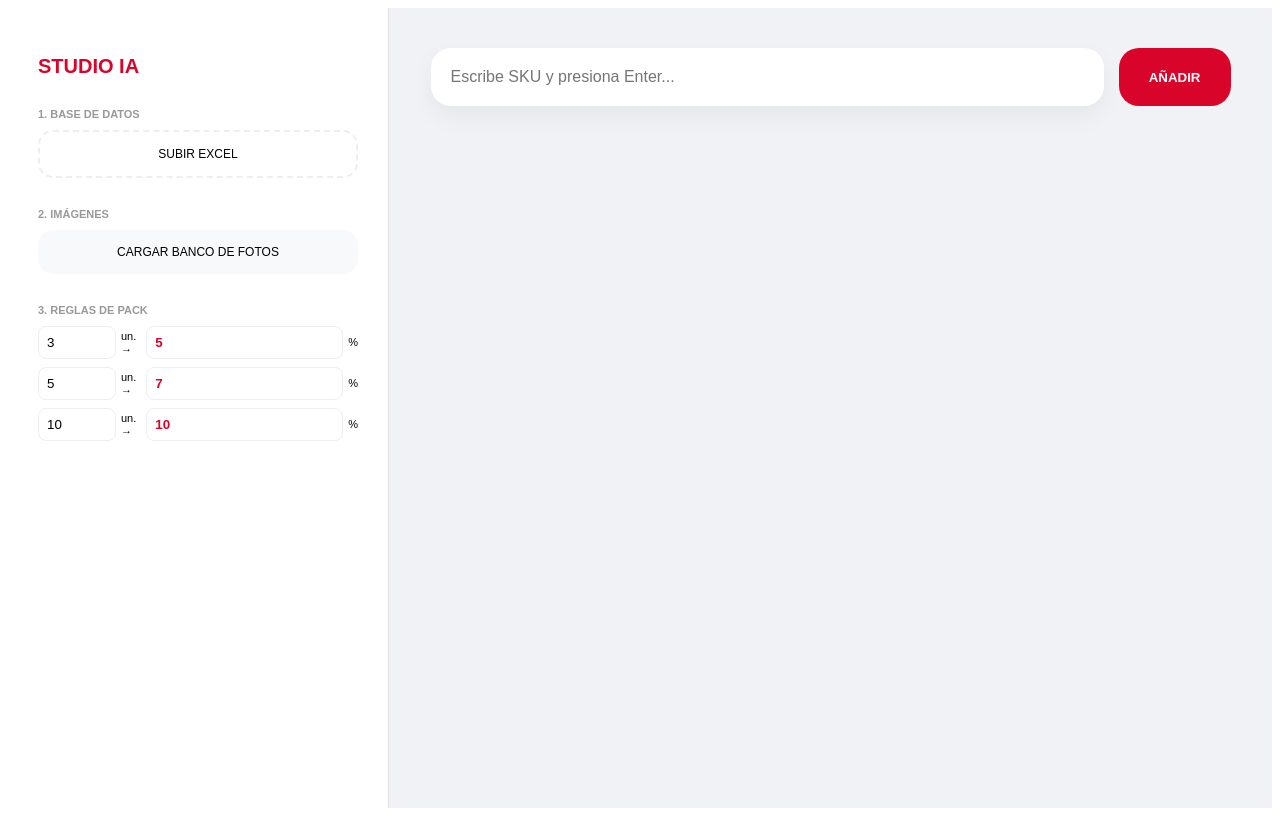
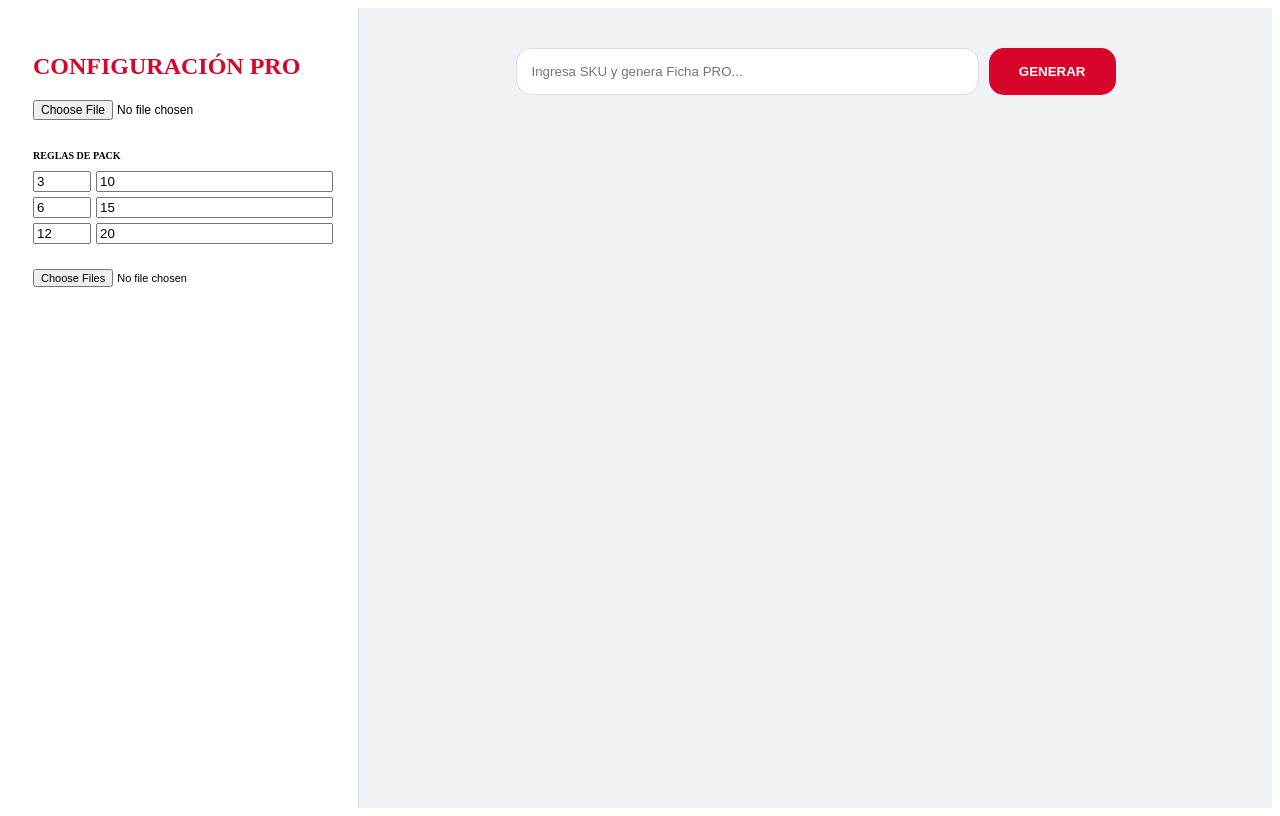
Before and after one commit to tabladamotosrepuestos-art/mi-app-estudio, a React (Vite) app in the folder mi-app-ai/: page / in a window 1280 px wide. Built offline with nearby package versions, Linux system fonts and the light colour scheme; the HTML template or start-up script is replaced by a standard one.

Commit message:
Update App.tsx

```diff
--- a/mi-app-ai/src/App.tsx
+++ b/mi-app-ai/src/App.tsx
@@ -1,86 +1,102 @@
 import React, { useState } from 'react';
 import * as XLSX from 'xlsx';
 
-// 1. Definimos las estructuras de datos para que TypeScript no de error
-interface Regla {
-  x: number;
-  y: number;
+interface Regla { x: number; y: number; }
+interface Producto {
+  id: number; sku: string; nombre: string; costo: number; rent: number;
+  cantidad: number; descuentoManual: number;
 }
 
-interface Producto {
-  id: number;
-  sku: string;
-  nombre: string;
-  costo: number;
-  rent: number;
-  cantidad: number;
-  descuentoManual: number;
-}
-
-// 2. Componente de Tarjeta Individual (Estilo Studio IA)
-const ProductoCard = ({
-  producto,
-  bancoFotos,
-  reglasPack,
-  onUpdate,
-  onDelete
-}: {
-  producto: Producto,
-  bancoFotos: Record<string, string>,
-  reglasPack: Regla[],
-  onUpdate: (p: Producto) => void,
-  onDelete: () => void
+const FichaComercialPro = ({ producto, bancoFotos, reglasPack, onUpdate, onDelete }: {
+  producto: Producto, bancoFotos: Record<string, string>, reglasPack: Regla[],
+  onUpdate: (p: Producto) => void, onDelete: () => void
 }) => {
   const foto = bancoFotos[producto.sku.toLowerCase()];
+  const precioBase = producto.costo * (1 + producto.rent / 100);
 
-  const precioBase = producto.costo * (1 + producto.rent / 100);
-  const reglaPack = [...reglasPack]
-    .sort((a, b) => b.x - a.x)
-    .find(r => producto.cantidad >= r.x);
-
+  // Lógica de mejor precio (Studio IA)
+  const reglaPack = [...reglasPack].sort((a, b) => b.x - a.x).find(r => producto.cantidad >= r.x);
   const descFinal = reglaPack ? reglaPack.y : producto.descuentoManual;
-  const unitario = precioBase * (1 - descFinal / 100);
+  const unitarioFinal = precioBase * (1 - descFinal / 100);
+  const valorTotal = unitarioFinal * producto.cantidad;
 
   return (
-    <div style={{ width: '360px', backgroundColor: 'white', borderRadius: '40px', overflow: 'hidden', boxShadow: '0 20px 40px rgba(0,0,0,0.1)', position: 'relative' }}>
-      <button onClick={onDelete} style={{ position: 'absolute', top: '15px', right: '15px', border: 'none', background: 'rgba(0,0,0,0.5)', color: 'white', borderRadius: '50%', width: '30px', height: '30px', cursor: 'pointer', zIndex: 10 }}>×</button>
+    <div style={{ width: '400px', fontFamily: 'sans-serif', marginBottom: '40px' }}>
+      {/* PANEL DE CONTROL SUPERIOR (EDITOR) */}
+      <div style={{ backgroundColor: 'white', padding: '20px', borderRadius: '30px 30px 0 0', boxShadow: '0 10px 30px rgba(0,0,0,0.05)', borderBottom: '1px solid #eee' }}>
+        <div style={{ display: 'flex', justifyContent: 'space-between', marginBottom: '15px' }}>
+          <span style={{ fontSize: '10px', fontWeight: 'bold', color: '#2ecc71' }}>● EN INVENTARIO</span>
+          <button onClick={onDelete} style={{ background: 'none', border: 'none', cursor: 'pointer', color: '#ccc' }}>✕</button>
+        </div>
+        <label style={{ fontSize: '9px', color: '#999', display: 'block' }}>DESCRIPCIÓN</label>
+        <div style={{ fontWeight: 'bold', fontSize: '12px', marginBottom: '10px', borderBottom: '1px solid #f0f0f0', paddingBottom: '5px' }}>{producto.nombre}</div>
 
-      <div style={{ position: 'relative', height: '320px', backgroundColor: '#f9f9f9' }}>
-        <div style={{ position: 'absolute', top: '20px', left: '20px', backgroundColor: '#d90429', color: 'white', padding: '5px 15px', borderRadius: '20px', fontWeight: 'bold', fontSize: '11px', zIndex: 2 }}>SKU: {producto.sku}</div>
-        {foto ? <img src={foto} style={{ width: '100%', height: '100%', objectFit: 'cover' }} /> : <div style={{ height: '100%', display: 'flex', alignItems: 'center', justifyContent: 'center', color: '#ccc', fontSize: '12px' }}>SIN IMAGEN</div>}
-      </div>
-
-      <div style={{ padding: '20px', display: 'flex', gap: '15px', backgroundColor: '#fff', borderTop: '1px solid #eee' }}>
+        <div style={{ display: 'flex', gap: '10px', marginBottom: '15px' }}>
           <div style={{ flex: 1 }}>
-          <label style={{ fontSize: '10px', color: '#999', display: 'block', marginBottom: '5px' }}>CANTIDAD</label>
-          <div style={{ display: 'flex', alignItems: 'center', gap: '8px' }}>
-            <button onClick={() => onUpdate({ ...producto, cantidad: Math.max(1, producto.cantidad - 1) })} style={{ width: '30px', height: '30px', borderRadius: '8px', border: '1px solid #ddd', cursor: 'pointer' }}>-</button>
-            <span style={{ fontWeight: 'bold' }}>{producto.cantidad}</span>
-            <button onClick={() => onUpdate({ ...producto, cantidad: producto.cantidad + 1 })} style={{ width: '30px', height: '30px', borderRadius: '8px', border: '1px solid #ddd', cursor: 'pointer' }}>+</button>
-          </div>
+            <label style={{ fontSize: '9px', color: '#999' }}>PRECIO BASE</label>
+            <div style={{ padding: '8px', backgroundColor: '#f9f9f9', borderRadius: '8px', fontSize: '13px' }}>${precioBase.toFixed(2)}</div>
           </div>
           <div style={{ flex: 1 }}>
-          <label style={{ fontSize: '10px', color: '#999', display: 'block', marginBottom: '5px' }}>DESC. %</label>
-          <input
-            type="number"
-            value={producto.descuentoManual}
-            onChange={(e) => onUpdate({ ...producto, descuentoManual: parseInt(e.target.value) || 0 })}
-            style={{ width: '100%', padding: '8px', borderRadius: '8px', border: '1px solid #eee', fontWeight: 'bold' }}
-          />
+            <label style={{ fontSize: '9px', color: '#999' }}>DCTO (%)</label>
+            <input type="number" value={producto.descuentoManual} onChange={(e) => onUpdate({...producto, descuentoManual: parseInt(e.target.value) || 0})}
+                   style={{ width: '100%', padding: '8px', border: '1px solid #ffebee', borderRadius: '8px', backgroundColor: '#fff5f5', color: '#d90429', fontWeight: 'bold' }} />
           </div>
         </div>
 
-      <div style={{ backgroundColor: 'black', padding: '25px', color: 'white' }}>
-        <h2 style={{ fontSize: '15px', margin: '0 0 10px 0', textTransform: 'uppercase', height: '40px', overflow: 'hidden' }}>{producto.nombre}</h2>
+        <div style={{ display: 'flex', justifyContent: 'space-between', alignItems: 'center' }}>
+          <span style={{ fontSize: '10px', fontWeight: 'bold', color: '#d90429' }}>PACK COMERCIAL</span>
+          <div style={{ display: 'flex', gap: '5px' }}>
+            {[1, 3, 6, 12].map(n => (
+              <button key={n} onClick={() => onUpdate({...producto, cantidad: n})}
+                      style={{ padding: '5px 10px', borderRadius: '8px', border: 'none', fontSize: '10px', fontWeight: 'bold', cursor: 'pointer',
+                               backgroundColor: producto.cantidad === n ? '#d90429' : '#f0f0f0', color: producto.cantidad === n ? 'white' : '#666' }}>x{n}</button>
+            ))}
+          </div>
+        </div>
+      </div>
+
+      {/* FICHA VISUAL (PARA EL CLIENTE) */}
+      <div style={{ backgroundColor: 'white', borderRadius: '0 0 40px 40px', overflow: 'hidden', boxShadow: '0 20px 40px rgba(0,0,0,0.1)', position: 'relative' }}>
+        <div style={{ position: 'relative', height: '380px' }}>
+          {descFinal > 0 && (
+            <div style={{ position: 'absolute', top: '20px', right: '20px', backgroundColor: '#d90429', color: 'white', width: '60px', height: '60px', borderRadius: '50%', display: 'flex', flexDirection: 'column', alignItems: 'center', justifyContent: 'center', zIndex: 5, boxShadow: '0 5px 15px rgba(217,4,4,0.4)' }}>
+              <span style={{ fontSize: '10px', fontWeight: 'bold' }}>AHORRA</span>
+              <span style={{ fontSize: '16px', fontWeight: '900' }}>{descFinal}%</span>
+              <span style={{ fontSize: '8px' }}>OFF</span>
+            </div>
+          )}
+          <div style={{ position: 'absolute', top: '20px', left: '20px', backgroundColor: '#d90429', color: 'white', padding: '5px 15px', borderRadius: '20px', fontWeight: 'bold', fontSize: '11px', zIndex: 2 }}>SKU: {producto.sku}</div>
+          {foto && <img src={foto} style={{ width: '100%', height: '100%', objectFit: 'cover' }} />}
+        </div>
+
+        <div style={{ backgroundColor: 'black', padding: '30px', color: 'white' }}>
+          <div style={{ display: 'flex', justifyContent: 'space-between', alignItems: 'flex-start' }}>
+            <div style={{ flex: 1 }}>
+              <h2 style={{ fontSize: '20px', margin: '0 0 5px 0', textTransform: 'uppercase', fontWeight: '900', lineHeight: '1.1' }}>{producto.nombre}</h2>
+              <p style={{ fontSize: '11px', color: '#999', margin: '0 0 20px 0' }}>{producto.nombre}</p>
+            </div>
+            <div style={{ textAlign: 'right' }}>
+              <div style={{ fontSize: '12px', color: '#666', textDecoration: 'line-through' }}>${precioBase.toFixed(2)}</div>
+              <div style={{ fontSize: '32px', color: '#d90429', fontWeight: '900' }}>${unitarioFinal.toLocaleString('es-AR', { minimumFractionDigits: 2 })}</div>
+              <div style={{ fontSize: '9px', color: '#666' }}>PVP UNITARIO</div>
+            </div>
+          </div>
+
+          <div style={{ backgroundColor: '#d90429', borderRadius: '25px', padding: '20px', marginTop: '10px', position: 'relative' }}>
+            <div style={{ display: 'flex', gap: '10px', marginBottom: '15px' }}>
+              <div style={{ backgroundColor: 'rgba(255,255,255,0.2)', padding: '10px 15px', borderRadius: '15px', fontSize: '11px', fontWeight: 'bold', flex: 1 }}>LLEVANDO {producto.cantidad} UNIDADES</div>
+              <div style={{ backgroundColor: '#f1c40f', color: 'black', padding: '10px 15px', borderRadius: '15px', fontSize: '11px', fontWeight: '900', flex: 0.8, textAlign: 'center' }}>¡MEJOR PRECIO!</div>
+            </div>
             <div style={{ display: 'flex', justifyContent: 'space-between', alignItems: 'flex-end' }}>
               <div>
-            <p style={{ fontSize: '11px', color: reglaPack ? '#4cc9f0' : '#d90429', fontWeight: 'bold', margin: 0 }}>
-              {reglaPack ? `PACK ${reglaPack.x} UN. -${descFinal}%` : `OFERTA -${descFinal}%`}
-            </p>
-            <p style={{ fontSize: '9px', color: '#555', margin: 0 }}>TOTAL: ${(unitario * producto.cantidad).toLocaleString('es-AR')}</p>
+                <div style={{ fontSize: '10px', fontWeight: 'bold', opacity: 0.8 }}>VALOR TOTAL</div>
+                <div style={{ fontSize: '20px', fontWeight: '900', backgroundColor: 'white', color: '#d90429', padding: '5px 15px', borderRadius: '15px', display: 'inline-block' }}>${valorTotal.toLocaleString('es-AR', { minimumFractionDigits: 2 })}</div>
               </div>
-          <div style={{ color: '#d90429', fontSize: '30px', fontWeight: 'bold' }}>
-            ${unitario.toLocaleString('es-AR', { minimumFractionDigits: 2 })}
+              <div style={{ textAlign: 'right' }}>
+                <div style={{ fontSize: '10px', fontWeight: 'bold' }}>EL PRECIO BAJA A</div>
+                <div style={{ fontSize: '24px', fontWeight: '900' }}>${unitarioFinal.toLocaleString('es-AR', { minimumFractionDigits: 2 })} <span style={{ fontSize: '12px' }}>c/u</span></div>
+              </div>
+            </div>
           </div>
         </div>
       </div>
@@ -88,102 +104,67 @@ const ProductoCard = ({
   );
 };
 
-// 3. Componente Principal
 export default function App() {
   const [skuInput, setSkuInput] = useState("");
   const [items, setItems] = useState<Producto[]>([]);
   const [dbPrecios, setDbPrecios] = useState<any[]>([]);
   const [bancoFotos, setBancoFotos] = useState<Record<string, string>>({});
-  const [reglasPack, setReglasPack] = useState<Regla[]>([{ x: 3, y: 5 }, { x: 5, y: 7 }, { x: 10, y: 10 }]);
+  const [reglasPack, setReglasPack] = useState<Regla[]>([{ x: 3, y: 10 }, { x: 6, y: 15 }, { x: 12, y: 20 }]);
 
   const agregarProducto = () => {
     const cod = skuInput.trim();
     if (!cod) return;
     const info = dbPrecios.find((p: any) => String(p.SKU).trim() === cod);
     const nuevo: Producto = {
-      id: Date.now(),
-      sku: cod,
-      nombre: info?.["NOMBRE "] || "PRODUCTO NO VINCULADO",
-      costo: parseFloat(info?.costo) || 0,
-      rent: parseFloat(info?.["rentabilidad "]) || 0,
-      cantidad: 1,
-      descuentoManual: 0
+      id: Date.now(), sku: cod, nombre: info?.["NOMBRE "] || "PRODUCTO NO VINCULADO",
+      costo: parseFloat(info?.costo) || 0, rent: parseFloat(info?.["rentabilidad "]) || 0,
+      cantidad: 1, descuentoManual: 0
     };
     setItems([nuevo, ...items]);
     setSkuInput("");
   };
 
   return (
-    <div style={{ display: 'flex', height: '100vh', backgroundColor: '#f0f2f5', fontFamily: 'sans-serif' }}>
-      <aside style={{ width: '320px', padding: '30px', backgroundColor: 'white', borderRight: '1px solid #e0e0e0', overflowY: 'auto' }}>
-        <h1 style={{ color: '#d90429', fontSize: '20px', fontWeight: 'bold', marginBottom: '30px' }}>STUDIO IA</h1>
-
-        <div style={{ marginBottom: '30px' }}>
-          <p style={{ fontSize: '11px', color: '#999', fontWeight: 'bold', marginBottom: '10px' }}>1. BASE DE DATOS</p>
-          <label style={{ display: 'block', padding: '15px', border: '2px dashed #eee', borderRadius: '15px', textAlign: 'center', cursor: 'pointer', fontSize: '12px' }}>
-            <input type="file" hidden onChange={(e) => {
-              const file = e.target.files?.[0];
-              if (!file) return;
+    <div style={{ display: 'flex', height: '100vh', backgroundColor: '#f0f2f5' }}>
+      <aside style={{ width: '300px', padding: '25px', backgroundColor: 'white', borderRight: '1px solid #ddd', overflowY: 'auto' }}>
+        <h2 style={{ color: '#d90429' }}>CONFIGURACIÓN PRO</h2>
+        <input type="file" onChange={(e) => {
           const reader = new FileReader();
           reader.onload = (evt) => {
             const wb = XLSX.read(evt.target?.result, { type: 'binary' });
             setDbPrecios(XLSX.utils.sheet_to_json(wb.Sheets[wb.SheetNames[0]]));
           };
-              reader.readAsBinaryString(file);
-            }} />
-            {dbPrecios.length > 0 ? "✅ EXCEL CONECTADO" : "SUBIR EXCEL"}
-          </label>
+          reader.readAsBinaryString(e.target.files![0]);
+        }} style={{ marginBottom: '20px', fontSize: '12px' }} />
+
+        <p style={{ fontSize: '10px', fontWeight: 'bold' }}>REGLAS DE PACK</p>
+        {reglasPack.map((r, i) => (
+          <div key={i} style={{ display: 'flex', gap: '5px', marginBottom: '5px' }}>
+            <input type="number" value={r.x} onChange={(e) => { const n = [...reglasPack]; n[i].x = parseInt(e.target.value); setReglasPack(n); }} style={{ width: '50px' }} />
+            <input type="number" value={r.y} onChange={(e) => { const n = [...reglasPack]; n[i].y = parseInt(e.target.value); setReglasPack(n); }} style={{ flex: 1 }} />
           </div>
+        ))}
 
-        <div style={{ marginBottom: '30px' }}>
-          <p style={{ fontSize: '11px', color: '#999', fontWeight: 'bold', marginBottom: '10px' }}>2. IMÁGENES</p>
-          <label style={{ display: 'block', padding: '15px', backgroundColor: '#f8f9fa', borderRadius: '15px', textAlign: 'center', cursor: 'pointer', fontSize: '12px' }}>
-            <input type="file" hidden multiple onChange={(e) => {
-              const files = Array.from(e.target.files || []);
-              files.forEach(f => {
+        <input type="file" multiple onChange={(e) => {
+          Array.from(e.target.files!).forEach(f => {
             const r = new FileReader();
             r.onloadend = () => setBancoFotos(prev => ({ ...prev, [f.name.split('.')[0].toLowerCase().trim()]: r.result as string }));
             r.readAsDataURL(f);
           });
-            }} />
-            CARGAR BANCO DE FOTOS
-          </label>
-        </div>
-
-        <p style={{ fontSize: '11px', color: '#999', fontWeight: 'bold', marginBottom: '10px' }}>3. REGLAS DE PACK</p>
-        {reglasPack.map((r, i) => (
-          <div key={i} style={{ display: 'flex', gap: '5px', marginBottom: '8px' }}>
-            <input type="number" value={r.x} onChange={(e) => { const n = [...reglasPack]; n[i].x = parseInt(e.target.value) || 0; setReglasPack(n); }} style={{ width: '60px', padding: '8px', border: '1px solid #eee', borderRadius: '8px' }} />
-            <span style={{alignSelf:'center', fontSize:'11px'}}>un. →</span>
-            <input type="number" value={r.y} onChange={(e) => { const n = [...reglasPack]; n[i].y = parseInt(e.target.value) || 0; setReglasPack(n); }} style={{ flex: 1, padding: '8px', border: '1px solid #eee', borderRadius: '8px', color: '#d90429', fontWeight: 'bold' }} />
-            <span style={{alignSelf:'center', fontSize:'11px'}}>%</span>
-          </div>
-        ))}
+        }} style={{ marginTop: '20px', fontSize: '11px' }} />
       </aside>
 
       <main style={{ flex: 1, padding: '40px', overflowY: 'auto' }}>
-        <div style={{ maxWidth: '800px', margin: '0 auto', marginBottom: '40px', display: 'flex', gap: '15px' }}>
-          <input
-            type="text"
-            placeholder="Escribe SKU y presiona Enter..."
-            value={skuInput}
-            onChange={(e) => setSkuInput(e.target.value)}
-            onKeyDown={(e) => e.key === 'Enter' && agregarProducto()}
-            style={{ flex: 1, padding: '20px', borderRadius: '20px', border: 'none', boxShadow: '0 10px 25px rgba(0,0,0,0.05)', fontSize: '16px', outline: 'none' }}
-          />
-          <button onClick={agregarProducto} style={{ backgroundColor: '#d90429', color: 'white', border: 'none', padding: '0 30px', borderRadius: '20px', fontWeight: 'bold', cursor: 'pointer' }}>AÑADIR</button>
+        <div style={{ maxWidth: '600px', margin: '0 auto 40px', display: 'flex', gap: '10px' }}>
+          <input type="text" value={skuInput} onChange={(e) => setSkuInput(e.target.value)} onKeyDown={(e) => e.key === 'Enter' && agregarProducto()}
+                 placeholder="Ingresa SKU y genera Ficha PRO..." style={{ flex: 1, padding: '15px', borderRadius: '15px', border: '1px solid #ddd' }} />
+          <button onClick={agregarProducto} style={{ padding: '15px 30px', borderRadius: '15px', backgroundColor: '#d90429', color: 'white', border: 'none', fontWeight: 'bold' }}>GENERAR</button>
         </div>
-
         <div style={{ display: 'flex', flexWrap: 'wrap', gap: '30px', justifyContent: 'center' }}>
           {items.map(item => (
-            <ProductoCard
-              key={item.id}
-              producto={item}
-              bancoFotos={bancoFotos}
-              reglasPack={reglasPack}
-              onUpdate={(updated: Producto) => setItems(items.map(i => i.id === item.id ? updated : i))}
-              onDelete={() => setItems(items.filter(i => i.id !== item.id))}
-            />
+            <FichaComercialPro key={item.id} producto={item} bancoFotos={bancoFotos} reglasPack={reglasPack}
+                               onUpdate={(u) => setItems(items.map(i => i.id === item.id ? u : i))}
+                               onDelete={() => setItems(items.filter(i => i.id !== item.id))} />
           ))}
         </div>
       </main>
```
Lines whose indentation alone changed are shown as unchanged.
